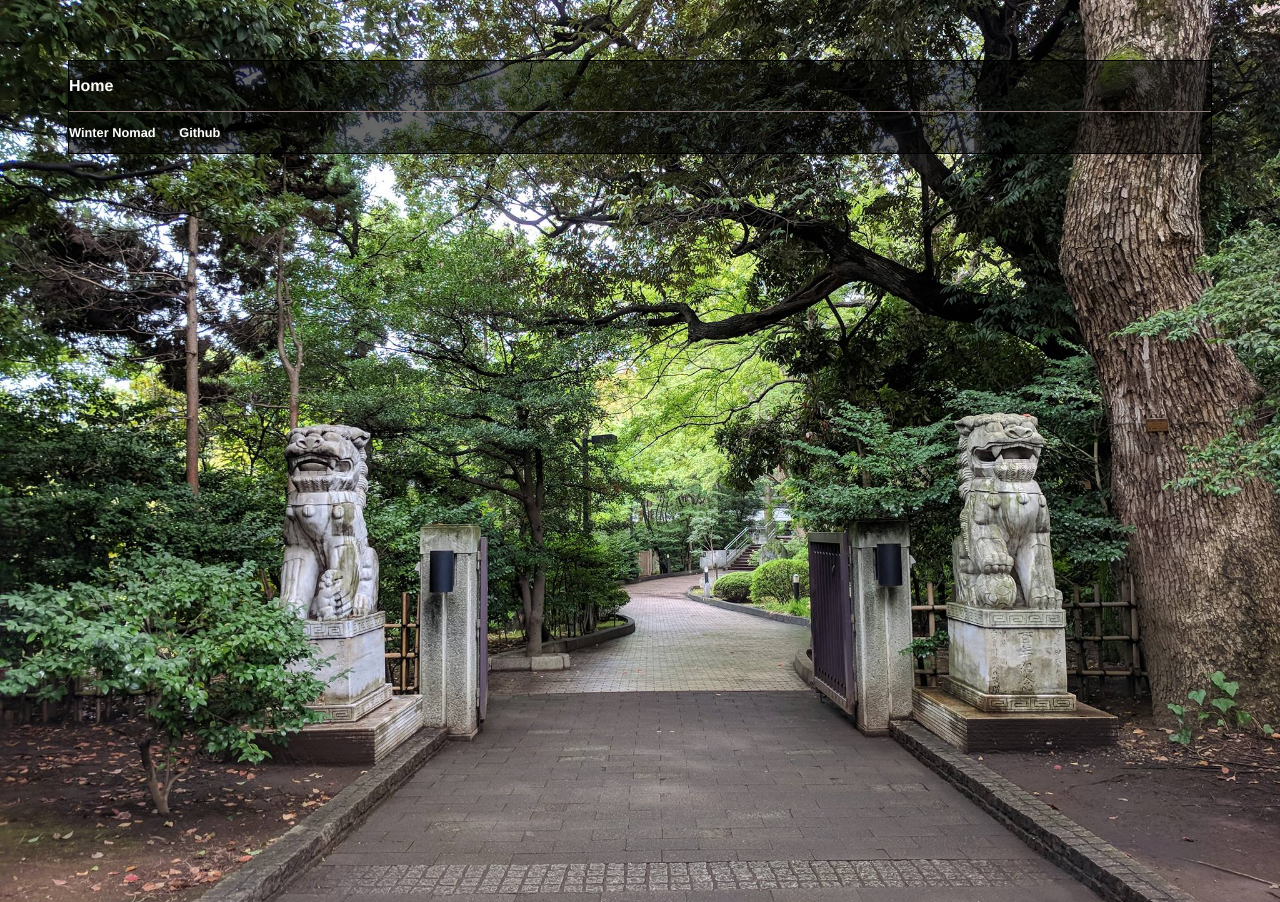
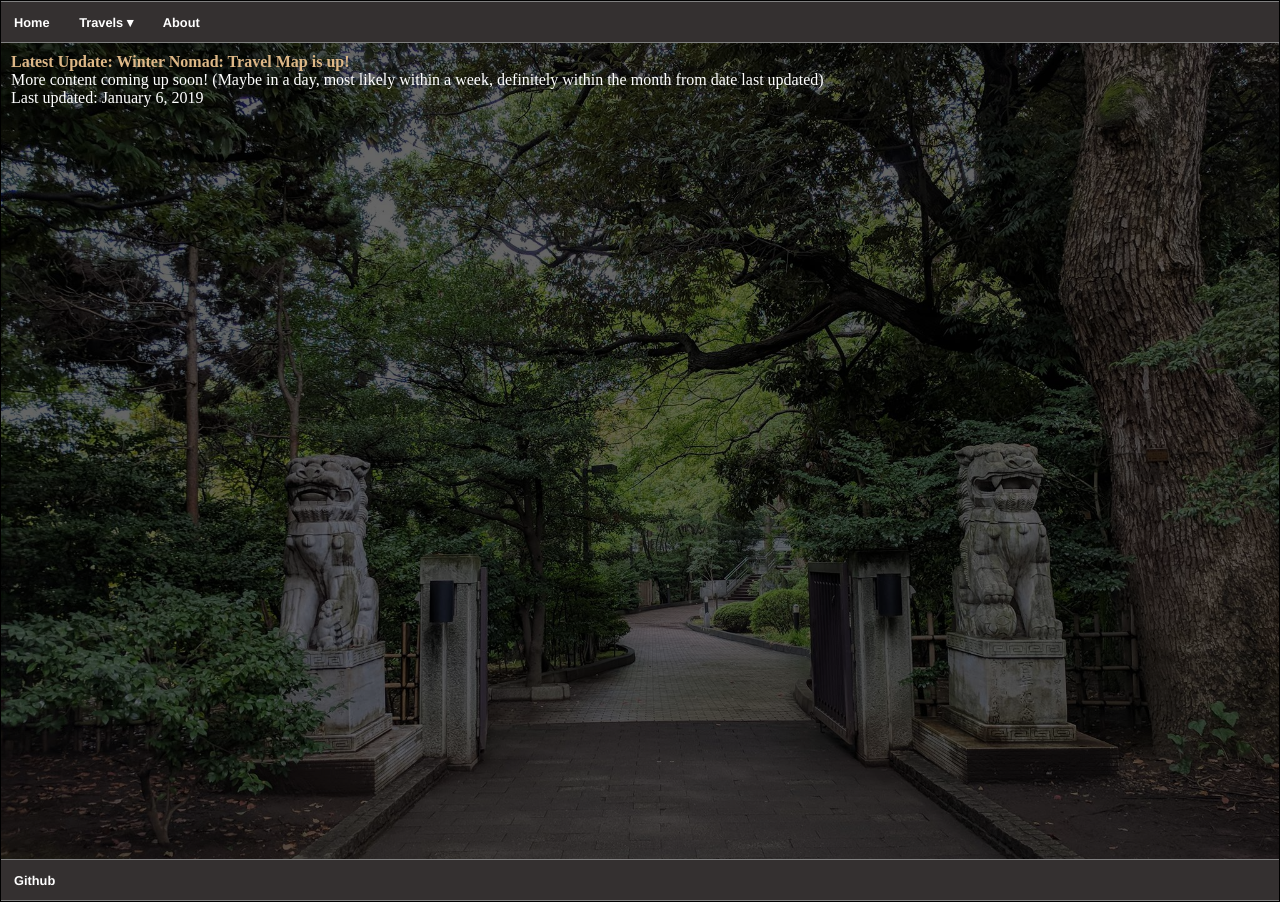
Before and after one commit to phRJCA/phRJCA.github.io, a Jekyll site: the page built from index.html, in a window 1280 px wide. Built offline with Jekyll 4.4.1, drawn with Linux system fonts in a browser that asks for light colours.

Commit message:
content: 190106

```diff
--- a/_layouts/default.html
+++ b/_layouts/default.html
@@ -3,27 +3,38 @@
   <head>
   <title>{{page.title}}</title>
   <!-- link to main stylesheet -->
+  <link rel="stylesheet" type="text/css" href="/css/main.css">
   <link rel="stylesheet" type="text/css" href="/css/{{page.background}}">
-  <link rel="stylesheet" type="text/css" href="/css/main.css">
+
+  <script type="text/javascript" src="/js/main.js"></script>
   </head>
   <body>
   <div class="transbox">
-    <div class="text">
-      <nav>
-        <ul>
+    <nav id="nav-header">
+      <ul id="menu-header">
         <li><a href="/">Home</a></li>
+        <li id='travel-list'><a>Travels &#9662;</a>
+          <ul id='ul-travel-list'>
+            <li><a href="/travels/winter2019">Winter Nomad</a></li>
+            <li><a>Coming Soon...</a></li>
+          </ul>
+        </li>
+        <li><a href="/about">About</a></li>
       </ul>
     </nav>
-      <div class="container">
+    <div id="div-container">
       {{content}}
+        <div id='content-info'>
+          <p id='showcase'>Latest Update: Winter Nomad: Travel Map is up!</p>
+          <p>More content coming up soon! (Maybe in a day, most likely within a week, definitely within the month from date last updated)</p>
+          <p>Last updated: January 6, 2019</p>
+        </div>
     </div>
     <footer>
       <ul>
-          <li><a href="/travels/winter2019">Winter Nomad</a></li>
         <li><a href="https://github.com/phRJCA">Github</a></li>
       </ul>
     </footer>
   </div>
-  </div>
   </body>
 </html>
--- a/css/main.css
+++ b/css/main.css
@@ -1,66 +1,113 @@
+/* Reset defaults */
+* {
+  margin: 0;
+  border: 0;
+  padding: 0;
+}
+
 html {
   background-position: center center;
   background-attachment: fixed;
-  background-size: 100% 100%;
+  background-size: 100% 100% cover;
   background-repeat: no-repeat;
   -webkit-background-size: cover;
   -moz-background-size: cover;
   -o-background-size: cover;
-  background-size: cover;
+  height: 100%;
+}
+
+body {
+  height: 100%;
 }
 
 .transbox {
+  display: flex;
+  flex-direction: column;
+  position: relative;
   background-color: rgba(0,0,0,0.6);
   background-size: 100%;
   border: 1px solid black;
-  margin: 60px;
-}
-
-.text {
+  height: 100%;
   color: white;
 }
 
+#nav-header {
+  height: 40px;
+  border-top: 1px solid grey;
+  border-bottom: 1px solid grey;
+  font-size: .8em;
+  flex: none;
+  background-color: #343030;
+}
+
+#div-container {
+  position: relative; /* For content to cover container absolute */
+  /* For header and footer */
+  overflow-y: scroll;
+  -webkit-overflow-scrolling: touch;
+  flex: auto;
+  z-index: 1;
+}
+
+#menu-header {
+  position: relative;
+  z-index: 99;
+}
+
+#ul-travel-list {
+  display: none;
+}
+
+#travel-list:hover #ul-travel-list {
+  display: table;
+  background-color: #343030;
+}
+
+#ul-travel-list li {
+  display: table-row;
+}
+
 nav ul, footer ul {
+  height: 40px;
   font-family:'Helvetica', 'Arial', 'Sans-Serif';
-  padding: 0px;
   list-style: none;
   font-weight: bold;
 }
 
 nav ul li, footer ul li {
-  display: inline;
-  margin-right: 20px;
+  display: inline-block;
+  height: 40px;
+  position: relative;
+}
+
+nav ul li:hover, footer ul li:hover {
+  background-color: grey;
 }
 
 a {
   color: white;
   text-decoration: none;
-}
-
-a:hover {
-  text-decoration: underline;
-}
-
-h1 {
-  font-size: 3em;
-  font-family:'Helvetica', 'Arial', 'Sans-Serif';
-}
-
-p {
-  font-size: 1.5em;
-  line-height: 1.4em;
+  padding: 13px;
+  display: inline-block;
 }
 
 footer {
-  border-top: 1px solid #938181;
+  background-color: #343030;
+  bottom: 0;
+  height: 40px;
+  width: 100%;
+  border-top: 1px solid grey;
+  border-bottom: 1px solid grey;
   font-size: .8em;
+  flex: none;
 }
 
-ul.posts {
-  margin: 20px auto 40px;
-  font-size: 1.5em;
+#content-info {
+  display: inline-block;
+  padding: 10px;
 }
 
-ul.posts li {
-  list-style: none;
+#showcase {
+  color: burlywood;
+  font-weight: bold;
 }
--- /dev/null
+++ b/js/main.js
@@ -0,0 +1,15 @@
+function showTravelMap() {
+  document.getElementById('div-content-right').style.backgroundImage = "url('/img/winter2019full.png')";
+  document.getElementById('div-content-right').style.color = "black";
+};
+
+function hoverComingSoon() {
+  const targetText = event.target.innerText;
+  event.target.prevVal = targetText;
+  event.target.innerText = 'Coming Soon';
+  event.target.onmouseleave = mouseLeaveComingSoon;
+};
+
+const mouseLeaveComingSoon = function() {
+  event.target.innerText = event.target.prevVal;
+};
```
Also changed, not shown: about.html (added, +18 -0 lines), about.md (deleted, +0 -18 lines), css/about.css (added, +17 -0 lines), css/winter2019.css (+47 -1 lines), travels/winter2019/index.html (+23 -0 lines), 4 other files. Lines whose indentation alone changed are shown as unchanged.
